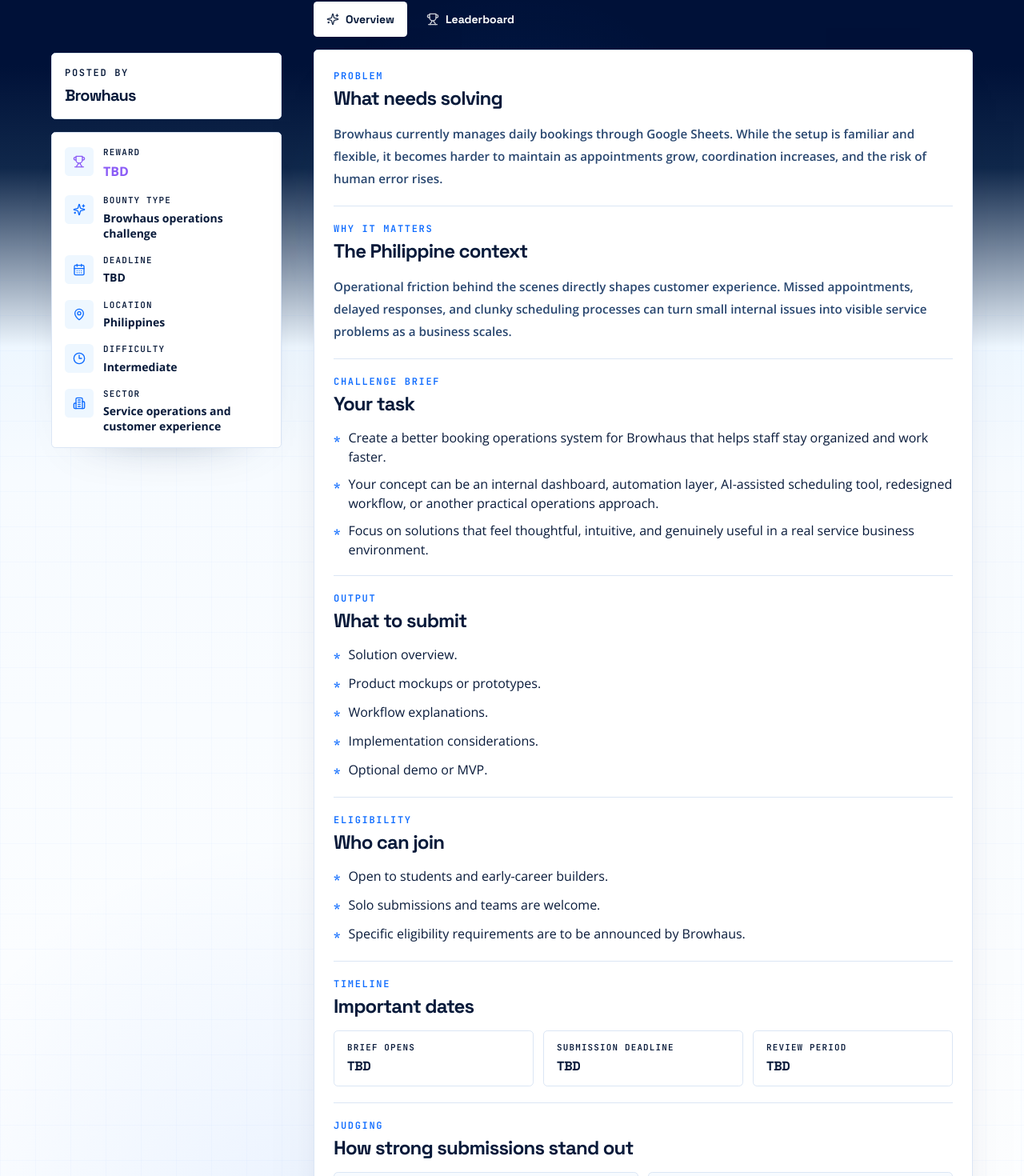
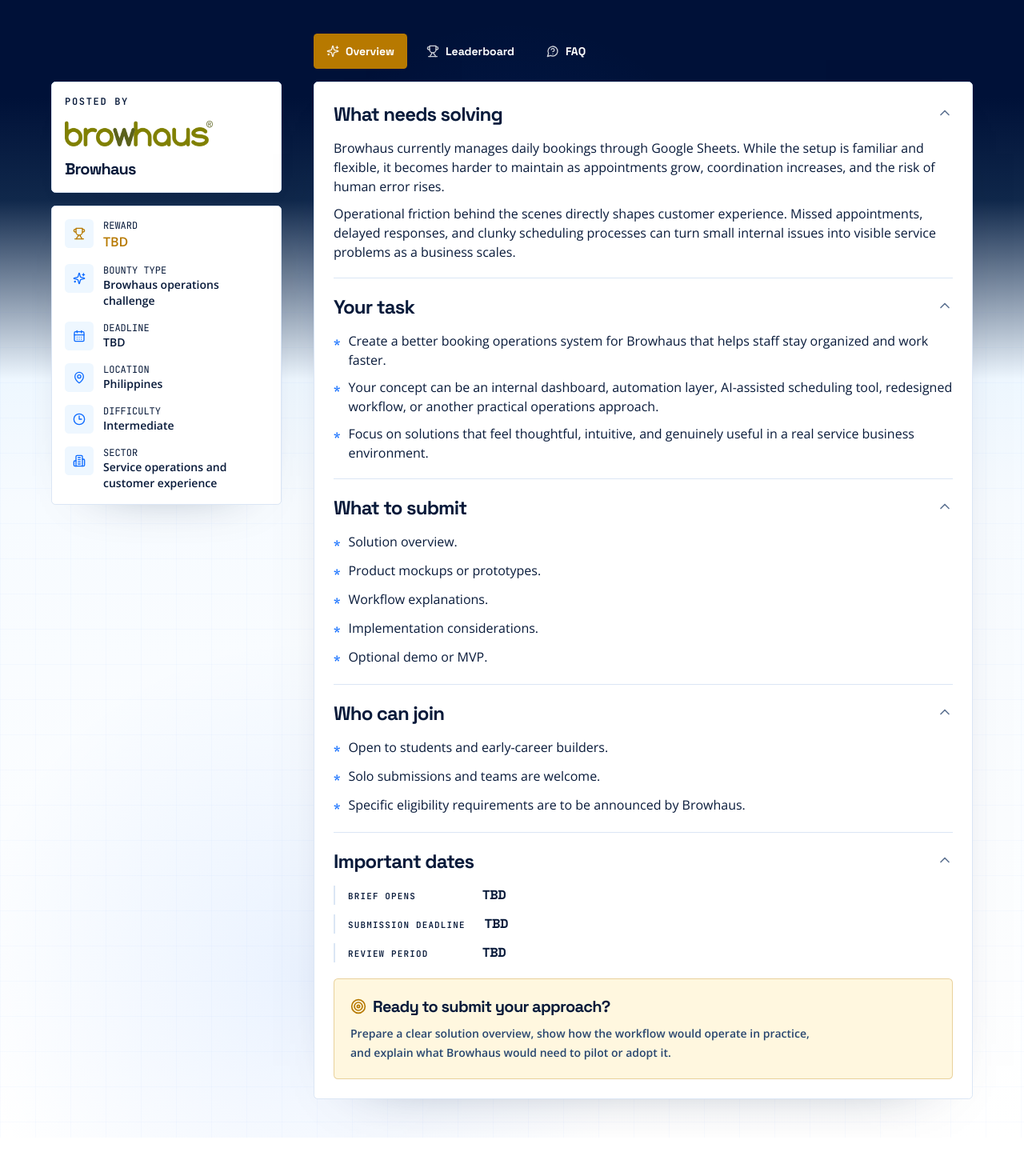
Before and after one commit to BetterInternship/ChallengePH, a Next.js app: page /challenges/browhaus-booking-operations in a window 1280 px wide. Shown: the part 647-2117 px from the top of the page at 80% size. After the commit the page ends 2069 px from the top, so only its background shows below. Built offline with nearby package versions, Linux system fonts and the light colour scheme.

Commit message:
feat: browhaus logo + faqs

```diff
--- a/app/challenges/[id]/page.tsx
+++ b/app/challenges/[id]/page.tsx
@@ -112,9 +112,20 @@
         <p className="[font-family:var(--font-challenge-ph-mono)] text-xs font-semibold uppercase tracking-[0.14em] text-[#28466f]/62">
           Posted by
         </p>
-        <h2 className="mt-2 [font-family:var(--font-challenge-ph-heading)] text-xl font-black leading-tight tracking-[-0.04em] text-[#081A3A]">
-          {challenge.host}
-        </h2>
+        <div className="mt-4 space-y-4">
+          {challenge.logo ? (
+            <Image
+              src={challenge.logo}
+              alt={`${challenge.host} logo`}
+              width={96}
+              height={42}
+              className="h-auto max-h-8 w-auto max-w-full object-contain"
+            />
+          ) : null}
+          <h2 className="[font-family:var(--font-challenge-ph-heading)] text-xl font-black leading-tight tracking-[-0.04em] text-[#081A3A]">
+            {challenge.host}
+          </h2>
+        </div>
       </Card>
 
       <Card className="rounded-[0.33em] border-[#dbe6f5] bg-white p-4 shadow-[0_24px_70px_-60px_rgba(8,26,58,0.72)]">
@@ -125,7 +136,7 @@
             return (
               <div key={detail.label} className="flex items-start gap-3">
                 <div
-                  className="mt-0.5 flex h-9 w-9 shrink-0 items-center justify-center rounded-[0.33em] bg-[#eef7ff]"
+                  className="flex h-9 w-9 shrink-0 items-center justify-center rounded-[0.33em] bg-[#eef7ff]"
                   style={{
                     color: detail.emphasized ? challenge.accent : "#0D6BFF",
                   }}
@@ -133,12 +144,12 @@
                   <Icon className="h-4 w-4" />
                 </div>
                 <div className="min-w-0">
-                  <p className="[font-family:var(--font-challenge-ph-mono)] text-[0.68rem] font-semibold uppercase tracking-[0.11em] text-[#28466f]/58">
+                  <p className="[font-family:var(--font-challenge-ph-mono)] text-xs uppercase text-[#28466f]/58">
                     {detail.label}
                   </p>
                   <p
                     className={cn(
-                      "mt-1 [font-family:var(--font-challenge-ph-body)] text-sm font-bold leading-snug text-[#081A3A]",
+                      "[font-family:var(--font-challenge-ph-body)] text-sm font-semibold text-[#081A3A]",
                       detail.emphasized && "text-base",
                     )}
                     style={detail.emphasized ? { color: challenge.accent } : {}}
@@ -209,6 +220,16 @@
         <div className="pointer-events-none absolute inset-x-0 bottom-0 h-32 bg-gradient-to-b from-transparent to-[#001138]" />
         <div className="relative mx-auto max-w-6xl">
           <div className="max-w-4xl">
+            {challenge.logo ? (
+              <Image
+                src={challenge.logo}
+                alt={`${challenge.host} logo`}
+                width={104}
+                height={42}
+                className="mb-6 h-auto max-h-8 w-auto object-contain"
+                priority
+              />
+            ) : null}
             <h1 className="mt-4 [font-family:var(--font-challenge-ph-heading)] text-[clamp(2.1rem,5.5vw,5rem)] font-black leading-[0.98] tracking-[-0.06em] text-[#FFF7E8]">
               {challenge.title}
             </h1>
@@ -232,7 +253,7 @@
         <div className="pointer-events-none absolute inset-0 bg-[linear-gradient(to_right,rgba(13,107,255,0.045)_1px,transparent_1px),linear-gradient(to_bottom,rgba(13,107,255,0.045)_1px,transparent_1px)] bg-[size:44px_44px] opacity-55 [mask-image:linear-gradient(to_bottom,transparent_0rem,transparent_16rem,#000_28rem)]" />
         <div className="pointer-events-none absolute inset-0 bg-[radial-gradient(circle_at_50%_20rem,rgba(13,107,255,0.1),transparent_18rem),radial-gradient(circle_at_30%_86%,rgba(13,107,255,0.08),transparent_28%)]" />
         <div className="relative mx-auto grid max-w-6xl items-start gap-8 lg:grid-cols-[18rem_minmax(0,1fr)] lg:gap-10">
-          <div className="self-start lg:pt-16">
+          <div className="self-start lg:pt-[3.75rem]">
             <DetailRail challenge={challenge} />
           </div>
 
--- a/components/features/challenge/challenge-tabs.tsx
+++ b/components/features/challenge/challenge-tabs.tsx
@@ -1,9 +1,10 @@
 "use client";
 
-import { type CSSProperties, useEffect, useState } from "react";
+import { type CSSProperties, type ReactNode, useEffect, useState } from "react";
 import {
-  CheckCircle2,
+  ChevronDown,
   Flame,
+  MessageCircleQuestion,
   Radio,
   Sparkles,
   Target,
@@ -14,7 +15,7 @@
 import { cn } from "@/lib/utils";
 import { type ChallengePhChallenge } from "@/lib/challenges/data";
 
-type ChallengeTab = "overview" | "leaderboard";
+type ChallengeTab = "overview" | "leaderboard" | "faq";
 
 type LeaderboardEntry = {
   teamName: string;
@@ -25,18 +26,45 @@
   updatedAt: string;
 };
 
-function SectionTitle({ eyebrow, title }: { eyebrow?: string; title: string }) {
+function SectionTitle({ title }: { title: string }) {
   return (
-    <div className="space-y-1">
-      {eyebrow ? (
-        <p className="[font-family:var(--font-challenge-ph-mono)] text-xs font-semibold uppercase tracking-[0.14em] text-[#0D6BFF]">
-          {eyebrow}
-        </p>
-      ) : null}
+    <div>
       <h2 className="[font-family:var(--font-challenge-ph-heading)] text-xl font-black leading-tight tracking-[-0.035em] text-[#081A3A] sm:text-2xl">
         {title}
       </h2>
     </div>
+  );
+}
+
+function ToggleSection({
+  title,
+  children,
+  withDivider = true,
+}: {
+  title: string;
+  children: ReactNode;
+  withDivider?: boolean;
+}) {
+  const [isOpen, setIsOpen] = useState(true);
+
+  return (
+    <section className={cn("space-y-3.5", withDivider && "border-t border-[#dbe6f5] pt-5")}>
+      <button
+        type="button"
+        onClick={() => setIsOpen((current) => !current)}
+        className="flex w-full items-start justify-between gap-4 text-left"
+        aria-expanded={isOpen}
+      >
+        <SectionTitle title={title} />
+        <ChevronDown
+          className={cn(
+            "mt-1 h-5 w-5 shrink-0 text-[#5E7392] transition-transform",
+            isOpen && "rotate-180",
+          )}
+        />
+      </button>
+      {isOpen ? <div>{children}</div> : null}
+    </section>
   );
 }
 
@@ -55,18 +83,28 @@
   );
 }
 
+function PlainTextList({ items }: { items: readonly string[] }) {
+  return (
+    <div className="space-y-2.5">
+      {items.map((item) => (
+        <p key={item}>{item}</p>
+      ))}
+    </div>
+  );
+}
+
 function Timeline({ challenge }: { challenge: ChallengePhChallenge }) {
   return (
-    <div className="grid gap-3 sm:grid-cols-3">
+    <div className="space-y-3">
       {challenge.timeline.map((item) => (
         <div
           key={item.label}
-          className="rounded-[0.33em] border border-[#dbe6f5] bg-white px-4 py-3"
+          className="flex flex-col gap-1 border-l-2 border-[#dbe6f5] pl-4 sm:flex-row sm:items-baseline sm:justify-between sm:gap-6"
         >
-          <p className="[font-family:var(--font-challenge-ph-mono)] text-[0.68rem] font-semibold uppercase tracking-[0.11em] text-[#28466f]/58">
+          <p className="[font-family:var(--font-challenge-ph-mono)] text-[0.68rem] font-semibold uppercase tracking-[0.11em] text-[#28466f]/58 sm:min-w-36">
             {item.label}
           </p>
-          <p className="[font-family:var(--font-challenge-ph-heading)] mt-1 text-base font-black tracking-[-0.03em] text-[#081A3A]">
+          <p className="[font-family:var(--font-challenge-ph-heading)] text-base font-black tracking-[-0.03em] text-[#081A3A] sm:flex-1">
             {item.detail}
           </p>
         </div>
@@ -170,78 +208,138 @@
 function OverviewTab({ challenge }: { challenge: ChallengePhChallenge }) {
   return (
     <div className="space-y-5 rounded-[0.33em] border border-[#dbe6f5] bg-white p-5 text-[#081A3A] shadow-[0_24px_78px_-66px_rgba(8,26,58,0.72)] sm:p-6">
-      <section className="space-y-3.5">
-        <SectionTitle eyebrow="Problem" title="What needs solving" />
-        <p className="text-sm font-semibold leading-7 text-[#28466f] sm:text-[0.95rem]">
-          {challenge.problem}
-        </p>
-      </section>
+      <ToggleSection
+        title="What needs solving"
+        withDivider={false}
+      >
+        <PlainTextList items={[challenge.problem, challenge.whyItMatters]} />
+      </ToggleSection>
 
-      <section className="space-y-3.5 border-t border-[#dbe6f5] pt-5">
-        <SectionTitle eyebrow="Why it matters" title="The Philippine context" />
-        <p className="text-sm font-semibold leading-7 text-[#28466f] sm:text-[0.95rem]">
-          {challenge.whyItMatters}
-        </p>
-      </section>
+      <ToggleSection title="Your task">
+        <AsteriskList items={challenge.brief} />
+      </ToggleSection>
 
-      <section className="space-y-3.5 border-t border-[#dbe6f5] pt-5">
-        <SectionTitle eyebrow="Challenge brief" title="Your task" />
-        <AsteriskList items={challenge.brief} />
-      </section>
+      <ToggleSection title="What to submit">
+        <AsteriskList items={challenge.deliverables} />
+      </ToggleSection>
 
-      <section className="space-y-3.5 border-t border-[#dbe6f5] pt-5">
-        <SectionTitle eyebrow="Output" title="What to submit" />
-        <AsteriskList items={challenge.deliverables} />
-      </section>
+      <ToggleSection title="Who can join">
+        <AsteriskList items={challenge.eligibility} />
+      </ToggleSection>
 
-      <section className="space-y-3.5 border-t border-[#dbe6f5] pt-5">
-        <SectionTitle eyebrow="Eligibility" title="Who can join" />
-        <AsteriskList items={challenge.eligibility} />
-      </section>
+      <ToggleSection title="Important dates">
+        <Timeline challenge={challenge} />
+      </ToggleSection>
 
-      <section className="space-y-3.5 border-t border-[#dbe6f5] pt-5">
-        <SectionTitle eyebrow="Timeline" title="Important dates" />
-        <Timeline challenge={challenge} />
-      </section>
-
-      <section className="space-y-3.5 border-t border-[#dbe6f5] pt-5">
-        <SectionTitle
-          eyebrow="Judging"
-          title="How strong submissions stand out"
-        />
-        <div className="grid gap-3 sm:grid-cols-2">
-          {challenge.judgingCriteria.map((criterion) => (
-            <div
-              key={criterion}
-              className="flex gap-3 rounded-[0.33em] border border-[#dbe6f5] bg-[#f7fbff] px-4 py-3"
-            >
-              <CheckCircle2 className="mt-0.5 h-4 w-4 shrink-0 text-[#0D6BFF]" />
-              <p className="text-sm font-semibold leading-6 text-[#28466f]">
-                {criterion}
-              </p>
-            </div>
-          ))}
-        </div>
-      </section>
-
-      <section className="rounded-[0.33em] border border-[#0D6BFF]/20 bg-[#eef7ff] p-5">
-        <div className="flex flex-col gap-4 sm:flex-row sm:items-center sm:justify-between">
+      <section className="rounded-[0.33em] border border-[#B77900]/30 bg-[#fff7df] p-5">
         <div className="max-w-xl space-y-2">
           <div className="flex items-center gap-2">
-              <Target className="h-5 w-5 text-[#0D6BFF]" />
+            <Target className="h-5 w-5 text-[#B77900]" />
             <h2 className="[font-family:var(--font-challenge-ph-heading)] text-xl font-black tracking-[-0.035em] text-[#081A3A]">
-                Build for the brief, not for a resume screen.
+              Ready to submit your approach?
             </h2>
           </div>
           <p className="text-sm font-semibold leading-6 text-[#28466f]">
-              This placeholder page is focused on understanding the problem and
-              reward. Submission actions can be added once the final Challenge
-              PH flow is ready.
+            Prepare a clear solution overview, show how the workflow would
+            operate in practice, and explain what {challenge.host} would need to
+            pilot or adopt it.
           </p>
-          </div>
         </div>
       </section>
     </div>
+  );
+}
+
+function FaqTab({ challenge }: { challenge: ChallengePhChallenge }) {
+  const faqItems = [
+    {
+      question: "How strong submissions stand out",
+      answer: challenge.judgingCriteria,
+    },
+    {
+      question: "Do I need a working app to submit?",
+      answer: [
+        "No. A clear prototype, workflow, service blueprint, or proof of concept is enough if it explains the solution well.",
+      ],
+    },
+    {
+      question: "Can teams submit together?",
+      answer: challenge.eligibility.filter((item) =>
+        item.toLowerCase().includes("team"),
+      ).length
+        ? challenge.eligibility.filter((item) =>
+            item.toLowerCase().includes("team"),
+          )
+        : ["Yes. Solo builders and small teams can submit."],
+    },
+    {
+      question: "What should the submission focus on?",
+      answer: [
+        "Focus on the real workflow, who uses it, how it reduces friction, and what would be needed to pilot it with the host.",
+      ],
+    },
+    {
+      question: "Can I use mock data?",
+      answer: [
+        "Yes. Use public, synthetic, or clearly labeled sample data unless you have permission to use real operational data.",
+      ],
+    },
+  ];
+
+  return (
+    <div className="rounded-[0.33em] border border-[#dbe6f5] bg-white text-[#081A3A] shadow-[0_24px_78px_-66px_rgba(8,26,58,0.72)]">
+      <div className="px-5 py-5 sm:px-6">
+        <h2 className="[font-family:var(--font-challenge-ph-heading)] text-2xl font-black tracking-[-0.04em] text-[#081A3A]">
+          FAQs
+        </h2>
+      </div>
+      {faqItems.map((item, index) => (
+        <FaqItem
+          key={item.question}
+          question={item.question}
+          answer={item.answer}
+          withDivider
+        />
+      ))}
+    </div>
+  );
+}
+
+function FaqItem({
+  question,
+  answer,
+  withDivider,
+}: {
+  question: string;
+  answer: readonly string[];
+  withDivider: boolean;
+}) {
+  const [isOpen, setIsOpen] = useState(true);
+
+  return (
+    <section className={cn("px-5 py-4 sm:px-6", withDivider && "border-t border-[#dbe6f5]")}>
+      <button
+        type="button"
+        onClick={() => setIsOpen((current) => !current)}
+        className="flex w-full items-center justify-between gap-4 text-left"
+        aria-expanded={isOpen}
+      >
+        <h2 className="[font-family:var(--font-challenge-ph-heading)] text-base font-black tracking-[-0.025em] text-[#081A3A] sm:text-lg">
+          {question}
+        </h2>
+        <ChevronDown
+          className={cn(
+            "h-4 w-4 shrink-0 text-[#5E7392] transition-transform",
+            isOpen && "rotate-180",
+          )}
+        />
+      </button>
+      {isOpen ? (
+        <div className="mt-3">
+          <AsteriskList items={answer} />
+        </div>
+      ) : null}
+    </section>
   );
 }
 
@@ -492,6 +590,11 @@
       label: "Leaderboard",
       icon: Trophy,
     },
+    {
+      id: "faq" as const,
+      label: "FAQ",
+      icon: MessageCircleQuestion,
+    },
   ];
 
   return (
@@ -510,9 +613,16 @@
                 className={cn(
                   "inline-flex h-11 items-center gap-2 rounded-[0.33em] px-4 [font-family:var(--font-challenge-ph-heading)] text-sm font-bold transition-colors",
                   isActive
-                    ? "bg-white text-[#081A3A] shadow-[0_18px_46px_-32px_rgba(255,255,255,0.75)]"
+                    ? "text-white shadow-[0_18px_46px_-32px_rgba(8,26,58,0.7)]"
                     : "text-white hover:bg-white/10 hover:text-white",
                 )}
+                style={
+                  isActive
+                    ? {
+                        backgroundColor: challenge.accent,
+                      }
+                    : undefined
+                }
               >
                 <Icon
                   className={cn(
@@ -529,6 +639,8 @@
 
       {activeTab === "overview" ? (
         <OverviewTab challenge={challenge} />
+      ) : activeTab === "faq" ? (
+        <FaqTab challenge={challenge} />
       ) : (
         <LeaderboardTab challenge={challenge} />
       )}
--- a/lib/challenges/data.ts
+++ b/lib/challenges/data.ts
@@ -22,6 +22,7 @@
   judgingCriteria: string[];
   tags: string[];
   accent: string;
+  logo?: string;
 };
 
 export const challengePhChallenges: ChallengePhChallenge[] = [
@@ -71,7 +72,8 @@
       "Fit with real operational needs and customer experience goals.",
     ],
     tags: ["Operations", "Booking", "Customer experience"],
-    accent: "#8B5CF6",
+    accent: "#B77900",
+    logo: "/images/companies/browhaus_logo.png",
   },
   {
     id: "flood-ready-commutes",
@@ -117,7 +119,7 @@
       "Strength of risk and edge-case thinking.",
     ],
     tags: ["Mobility", "Climate", "Student safety"],
-    accent: "#0D6BFF",
+    accent: "#B77900",
   },
   {
     id: "sari-sari-stockouts",
@@ -163,7 +165,7 @@
       "Potential to improve store income.",
     ],
     tags: ["MSME", "Retail", "Forecasting"],
-    accent: "#00A886",
+    accent: "#B77900",
   },
   {
     id: "barangay-health-queues",
@@ -209,7 +211,7 @@
       "Measurable improvement plan.",
     ],
     tags: ["Health", "Operations", "Service design"],
-    accent: "#E5484D",
+    accent: "#B77900",
   },
   {
     id: "agri-cold-chain",
@@ -255,7 +257,7 @@
       "Pilot feasibility.",
     ],
     tags: ["Agriculture", "Logistics", "Food waste"],
-    accent: "#2E7D32",
+    accent: "#B77900",
   },
   {
     id: "jeepney-demand-dashboard",
@@ -301,7 +303,7 @@
       "Impact on commuter wait time and driver economics.",
     ],
     tags: ["Transport", "Data", "Operations"],
-    accent: "#F5A400",
+    accent: "#B77900",
   },
   {
     id: "coastal-plastic-recovery",
@@ -347,7 +349,7 @@
       "Environmental and livelihood impact.",
     ],
     tags: ["Environment", "Circular economy", "Community"],
-    accent: "#0084A8",
+    accent: "#B77900",
   },
   {
     id: "ofw-remittance-helper",
@@ -393,7 +395,7 @@
       "Potential to improve household financial stability.",
     ],
     tags: ["Fintech", "OFW", "Behavioral design"],
-    accent: "#7C3AED",
+    accent: "#B77900",
   },
   {
     id: "shs-skills-mapper",
@@ -439,7 +441,7 @@
       "Potential employer relevance.",
     ],
     tags: ["Education", "Workforce", "Career discovery"],
-    accent: "#C2410C",
+    accent: "#B77900",
   },
 ];
 
```
Also changed, not shown: public/images/companies/browhaus_logo.png (added). Lines whose indentation alone changed are shown as unchanged.
